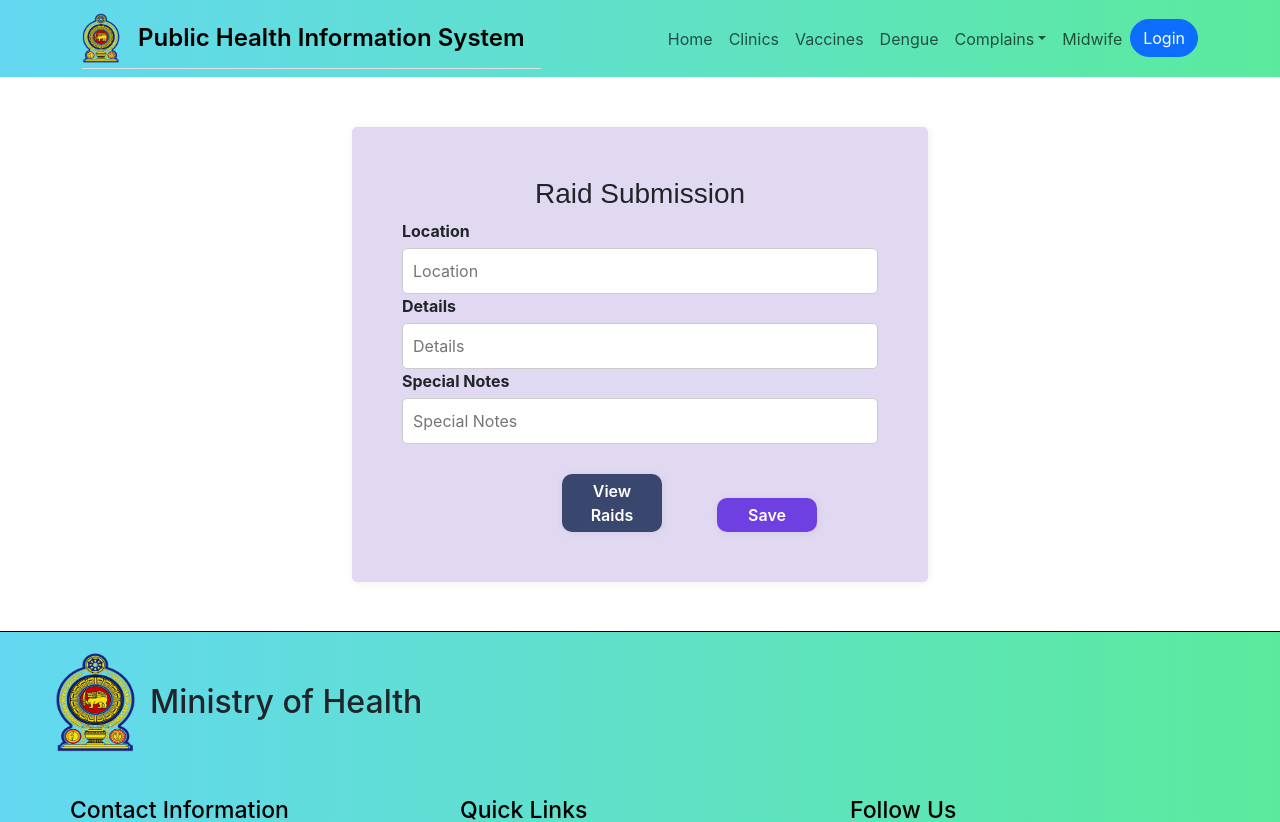
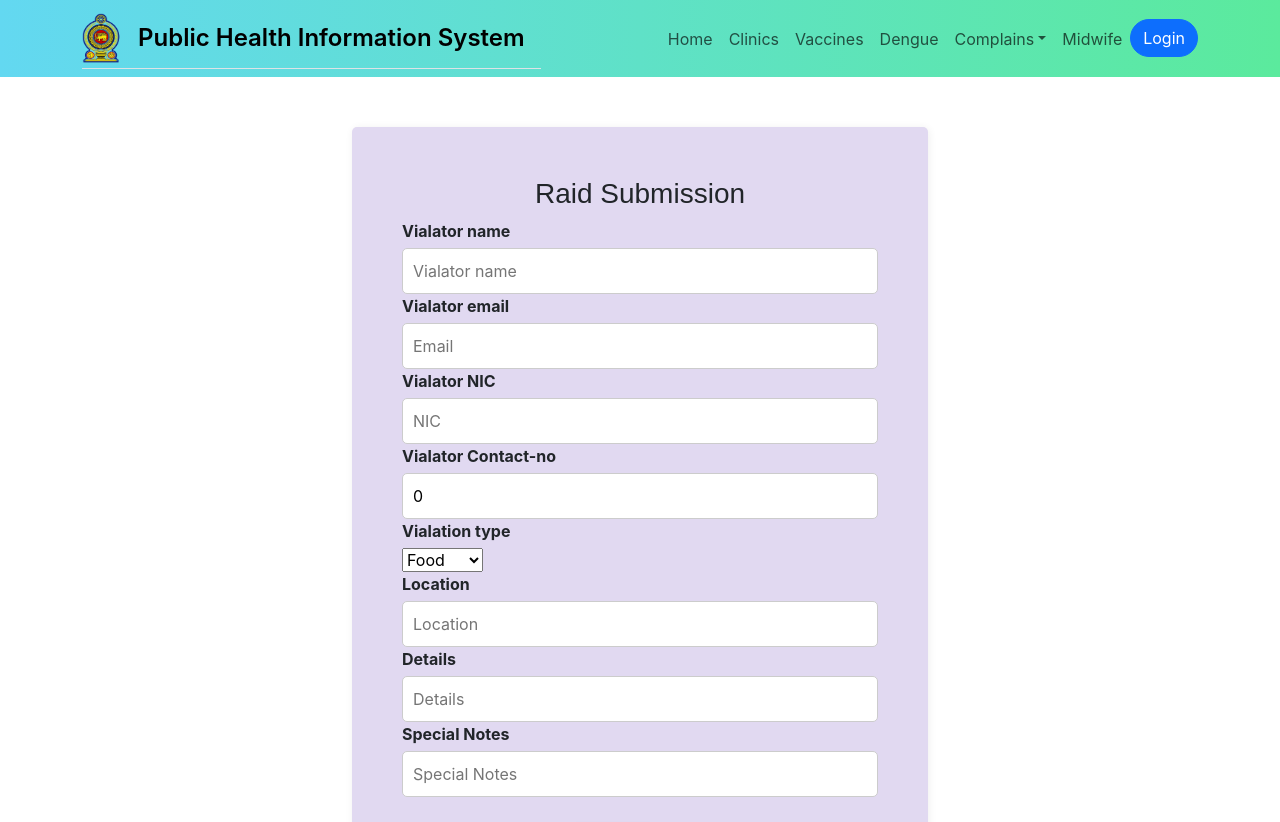
Before and after one commit to IT22025180/Public-Health-Care-System, a React (Create React App) app in the folder frontend/: page /raidsubform in a window 1280 px wide. Shown: the top 822 px of the page. Built offline with nearby package versions, Linux system fonts and the light colour scheme.

Commit message:
YAsarafix

```diff
--- a/frontend/src/pages/RaidSubForm.js
+++ b/frontend/src/pages/RaidSubForm.js
@@ -9,8 +9,18 @@ const RaidSubForm = () => {
     const [location, setLocation] = useState('');
     const [details, setDetails] = useState('');
     const [specialNotes, setSpecialNotes] = useState('');
+    const [vname, setvname] = useState('');
+    const [vemail, setvemail] = useState('');
+    const [vcno, setvcno] = useState(0);
+    const [vnic, setvnic] = useState('');
+    const [vtype, setvtype] = useState('');
     const [errorMessage, setErrorMessage] = useState('');
 
+    /**vname,
+            vemail,
+            vcno,
+            vnic,
+            vtype, */
     const navigate = useNavigate();
 
     const validateSchema = Yup.object().shape({
@@ -24,6 +34,11 @@ const RaidSubForm = () => {
             await validateSchema.validate({ location, details, specialNotes }, { abortEarly: false });
 
             const response = await Axios.post('http://localhost:4000/api/addRS', {
+                vname,
+                vemail,
+                vcno,
+                vnic,
+                vtype,
                 location,
                 details,
                 specialNotes,
@@ -33,6 +48,11 @@ const RaidSubForm = () => {
             setLocation('');
             setDetails('');
             setSpecialNotes('');
+            setvname('');
+            setvemail('');
+            setvcno(0);
+            setvnic('');
+            setvtype('');
 
             // Show success message with SweetAlert
             Swal.fire({
@@ -61,6 +81,35 @@ const RaidSubForm = () => {
             <div className='bdtitle'>
                 <h3 className='he3'>Raid Submission</h3>
                 <form className='addRS'>
+
+                    <div className='input'>
+                        <label htmlFor='vname'>Vialator name</label>
+                        <input value={vname} onChange={e => setvname(e.target.value)} type='text' id='vname' autoComplete='off' placeholder='Vialator name' />
+                        {/* {errorMessage.location && <div className="text-danger">{errorMessage.location}</div>} */}
+                    </div>
+                    <div className='input'>
+                        <label htmlFor='vemail'>Vialator email</label>
+                        <input value={vemail} onChange={e => setvemail(e.target.value)} type='text' id='vemail' autoComplete='off' placeholder='Email' />
+                        {/* {errorMessage.location && <div className="text-danger">{errorMessage.location}</div>} */}
+                    </div>
+                    <div className='input'>
+                        <label htmlFor='vnic'>Vialator NIC</label>
+                        <input value={vnic} onChange={e => setvnic(e.target.value)} type='number' id='nic' autoComplete='off' placeholder='NIC' />
+                        {/* {errorMessage.location && <div className="text-danger">{errorMessage.location}</div>} */}
+                    </div>
+
+                    <div className='input'>
+                        <label htmlFor='vcno'>Vialator Contact-no</label>
+                        <input value={vcno} onChange={e => setvcno(e.target.value)} type='text' id='vcno' autoComplete='off' placeholder='Contact No' />
+                        {/* {errorMessage.location && <div className="text-danger">{errorMessage.location}</div>} */}
+                    </div>
+                    <div className='input'>
+                        <label htmlFor='vtype'>Vialation type</label>
+                        <select value={vtype} onChange={e => setvtype(e.target.value)}>
+                            <option>Food </option>
+                            <option>Dengue </option>
+                        </select>
+                    </div>
                     <div className='input'>
                         <label htmlFor='location'>Location</label>
                         <input value={location} onChange={e => setLocation(e.target.value)} type='text' id='location' autoComplete='off' placeholder='Location' />
--- a/frontend/src/pages/RaidSubTable.js
+++ b/frontend/src/pages/RaidSubTable.js
@@ -12,18 +12,18 @@ const RaidSubTable = () => {
     const navigate = useNavigate();
 
 
-    useEffect(()=>{
+    useEffect(() => {
         getsubmissiondata();
-    },[]);
+    }, []);
 
-    const getsubmissiondata =()=>{
+    const getsubmissiondata = () => {
         Axios.get('http://localhost:4000/api/raidSub')
-        .then(response=>{
-            console.log('data from sever',response.data);
+            .then(response => {
+                console.log('data from sever', response.data);
                 setSubmissionData(response.data.allRS);
             })
-        .catch(error=>{
-            console.error('Axios error :',error);
+            .catch(error => {
+                console.error('Axios error :', error);
             })
     }
 
@@ -69,7 +69,7 @@ const RaidSubTable = () => {
         getsubmissiondata();
     };
     // Filter submission data based on search query
- const filteredsubmissiondata = submissiondata.filter(Location=> {
+    const filteredsubmissiondata = submissiondata.filter(Location => {
         return Location.location.toLowerCase().includes(searchQuery.toLowerCase());
     });
 
@@ -77,12 +77,17 @@ const RaidSubTable = () => {
         <Layout>
             <div className='RaidSubmissionTable'>
                 <div className="search">
-            <input  placeholder="Search name" type='text' value={searchQuery} onChange={e => setSearchQuery(e.target.value)} />
+                    <input placeholder="Search name" type='text' value={searchQuery} onChange={e => setSearchQuery(e.target.value)} />
                 </div>
 
                 <table border={1} cellPadding={10} cellSpacing={0}>
                     <thead>
                         <tr>
+                            <th>Name</th>
+                            <th>Email</th>
+                            <th>Contact No</th>
+                            <th>Vialator NIC</th>
+                            <th>Vialation type</th>
                             <th>Location</th>
                             <th>Details</th>
                             <th>Special Notes</th>
@@ -95,12 +100,17 @@ const RaidSubTable = () => {
                         {filteredsubmissiondata && filteredsubmissiondata.length > 0 ? (
                             filteredsubmissiondata.map(submission => (
                                 <tr key={submission._id}>
+                                    <th>{submission.vname}</th>
+                                    <th>{submission.vemail}</th>
+                                    <th>{submission.vcno}</th>
+                                    <th>{submission.vnic}</th>
+                                    <th>{submission.vtype}</th>
                                     <th>{submission.location}</th>
                                     <th>{submission.details}</th>
                                     <th>{submission.specialNotes}</th>
                                     <tbody className='actionButtons'>
 
-                                        <Link to ={`/RaidSubFormEdit/${submission._id}/${submission.location}/${submission.details}/${submission.specialNotes}`}>
+                                        <Link to={`/RaidSubFormEdit/${submission._id}/${submission.location}/${submission.details}/${submission.specialNotes}`}>
                                             <button>Edit</button>
                                         </Link>
 
@@ -109,7 +119,7 @@ const RaidSubTable = () => {
                                         <button onClick={() => submissionDelete(submission._id)}>Delete</button>
                                     </th>
                                     <tbody>
-                        <button className="pdfButton" onClick={() =>generatePDF(RaidSubTable)}>generatePDF</button>
+                                        <button className="pdfButton" onClick={() => generatePDF(RaidSubTable)}>generatePDF</button>
                                     </tbody>
                                 </tr>
                             ))
```
Also changed, not shown: 2 other files (tests, documents, lock files or other folders). Lines whose indentation alone changed are shown as unchanged.
